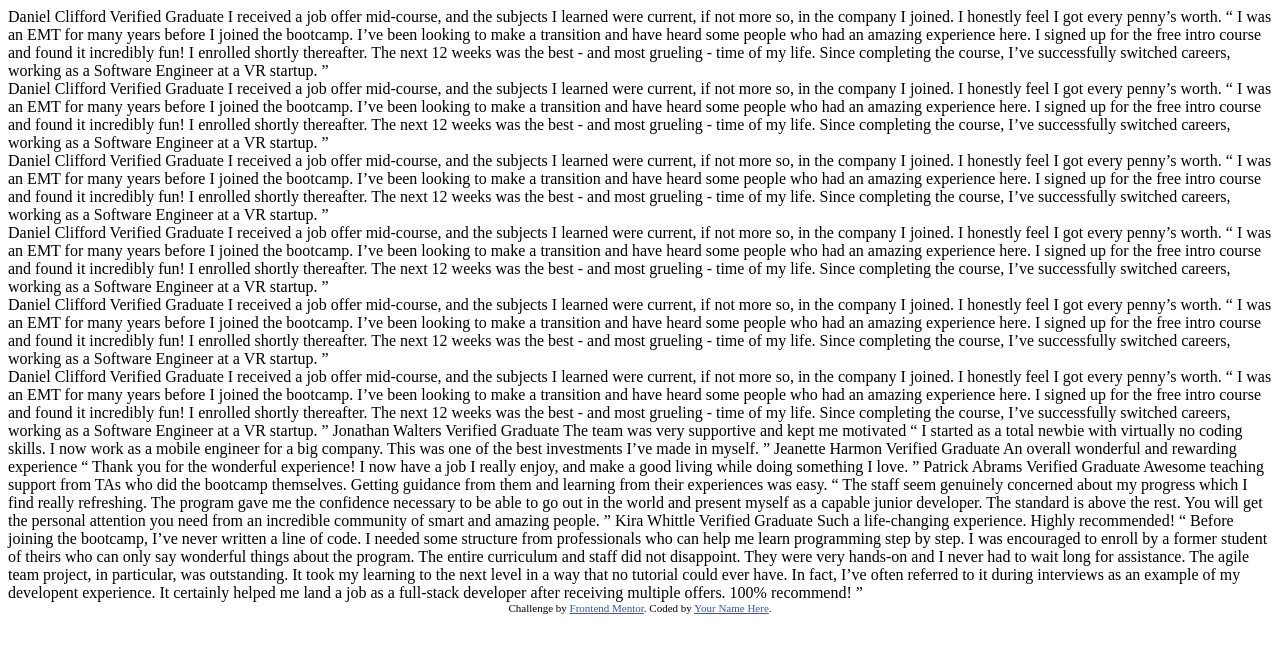
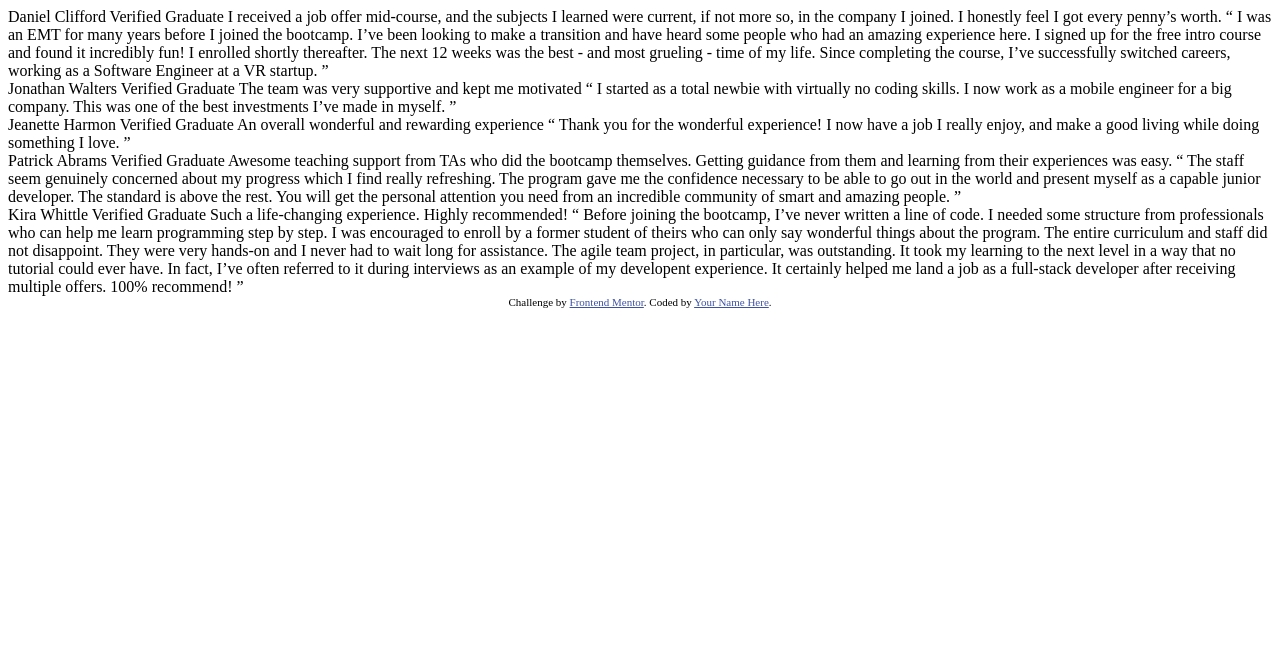
Before and after one commit to Hea092024/testimonials-grid-section-main, a plain HTML site: page index.html in a window 1280 px wide. Drawn offline with Linux system fonts and the light colour scheme.

Commit message:
updated articles

```diff
--- a/index.html
+++ b/index.html
@@ -27,80 +27,22 @@
   for the free intro course and found it incredibly fun! I enrolled shortly thereafter.
   The next 12 weeks was the best - and most grueling - time of my life. Since completing
   the course, I’ve successfully switched careers, working as a Software Engineer at a VR startup. ”</article>
-  <article>Daniel Clifford
-  Verified Graduate
-
-  I received a job offer mid-course, and the subjects I learned were current, if not more so,
-  in the company I joined. I honestly feel I got every penny’s worth.
-
-  “ I was an EMT for many years before I joined the bootcamp. I’ve been looking to make a
-  transition and have heard some people who had an amazing experience here. I signed up
-  for the free intro course and found it incredibly fun! I enrolled shortly thereafter.
-  The next 12 weeks was the best - and most grueling - time of my life. Since completing
-  the course, I’ve successfully switched careers, working as a Software Engineer at a VR startup. ”</article>
-  <article> Daniel Clifford
-  Verified Graduate
-
-  I received a job offer mid-course, and the subjects I learned were current, if not more so,
-  in the company I joined. I honestly feel I got every penny’s worth.
-
-  “ I was an EMT for many years before I joined the bootcamp. I’ve been looking to make a
-  transition and have heard some people who had an amazing experience here. I signed up
-  for the free intro course and found it incredibly fun! I enrolled shortly thereafter.
-  The next 12 weeks was the best - and most grueling - time of my life. Since completing
-  the course, I’ve successfully switched careers, working as a Software Engineer at a VR startup. ”</article>
-  <article> Daniel Clifford
-  Verified Graduate
-
-  I received a job offer mid-course, and the subjects I learned were current, if not more so,
-  in the company I joined. I honestly feel I got every penny’s worth.
-
-  “ I was an EMT for many years before I joined the bootcamp. I’ve been looking to make a
-  transition and have heard some people who had an amazing experience here. I signed up
-  for the free intro course and found it incredibly fun! I enrolled shortly thereafter.
-  The next 12 weeks was the best - and most grueling - time of my life. Since completing
-  the course, I’ve successfully switched careers, working as a Software Engineer at a VR startup. ”</article>
-  <article>  Daniel Clifford
-  Verified Graduate
-
-  I received a job offer mid-course, and the subjects I learned were current, if not more so,
-  in the company I joined. I honestly feel I got every penny’s worth.
-
-  “ I was an EMT for many years before I joined the bootcamp. I’ve been looking to make a
-  transition and have heard some people who had an amazing experience here. I signed up
-  for the free intro course and found it incredibly fun! I enrolled shortly thereafter.
-  The next 12 weeks was the best - and most grueling - time of my life. Since completing
-  the course, I’ve successfully switched careers, working as a Software Engineer at a VR startup. ”</article>
-
-  Daniel Clifford
-  Verified Graduate
-
-  I received a job offer mid-course, and the subjects I learned were current, if not more so,
-  in the company I joined. I honestly feel I got every penny’s worth.
-
-  “ I was an EMT for many years before I joined the bootcamp. I’ve been looking to make a
-  transition and have heard some people who had an amazing experience here. I signed up
-  for the free intro course and found it incredibly fun! I enrolled shortly thereafter.
-  The next 12 weeks was the best - and most grueling - time of my life. Since completing
-  the course, I’ve successfully switched careers, working as a Software Engineer at a VR startup. ”
-
+  <article>
   Jonathan Walters
   Verified Graduate
 
   The team was very supportive and kept me motivated
 
   “ I started as a total newbie with virtually no coding skills. I now work as a mobile engineer
-  for a big company. This was one of the best investments I’ve made in myself. ”
-
-  Jeanette Harmon
+  for a big company. This was one of the best investments I’ve made in myself. ”</article>
+  <article> Jeanette Harmon
   Verified Graduate
 
   An overall wonderful and rewarding experience
 
   “ Thank you for the wonderful experience! I now have a job I really enjoy, and make a good living
-  while doing something I love. ”
-
-  Patrick Abrams
+  while doing something I love. ”</article>
+  <article> Patrick Abrams
   Verified Graduate
 
   Awesome teaching support from TAs who did the bootcamp themselves. Getting guidance from them and
@@ -109,9 +51,8 @@
   “ The staff seem genuinely concerned about my progress which I find really refreshing. The program
   gave me the confidence necessary to be able to go out in the world and present myself as a capable
   junior developer. The standard is above the rest. You will get the personal attention you need from
-  an incredible community of smart and amazing people. ”
-
-  Kira Whittle
+  an incredible community of smart and amazing people. ”</article>
+  <article>  Kira Whittle
   Verified Graduate
 
   Such a life-changing experience. Highly recommended!
@@ -123,7 +64,16 @@
   project, in particular, was outstanding. It took my learning to the next level in a way that no tutorial
   could ever have. In fact, I’ve often referred to it during interviews as an example of my developent
   experience. It certainly helped me land a job as a full-stack developer after receiving multiple offers.
-  100% recommend! ”
+  100% recommend! ”</article>
+
+
+
+
+
+
+
+
+
 
   <div class="attribution">
     Challenge by <a href="https://www.frontendmentor.io?ref=challenge" target="_blank">Frontend Mentor</a>.
```
